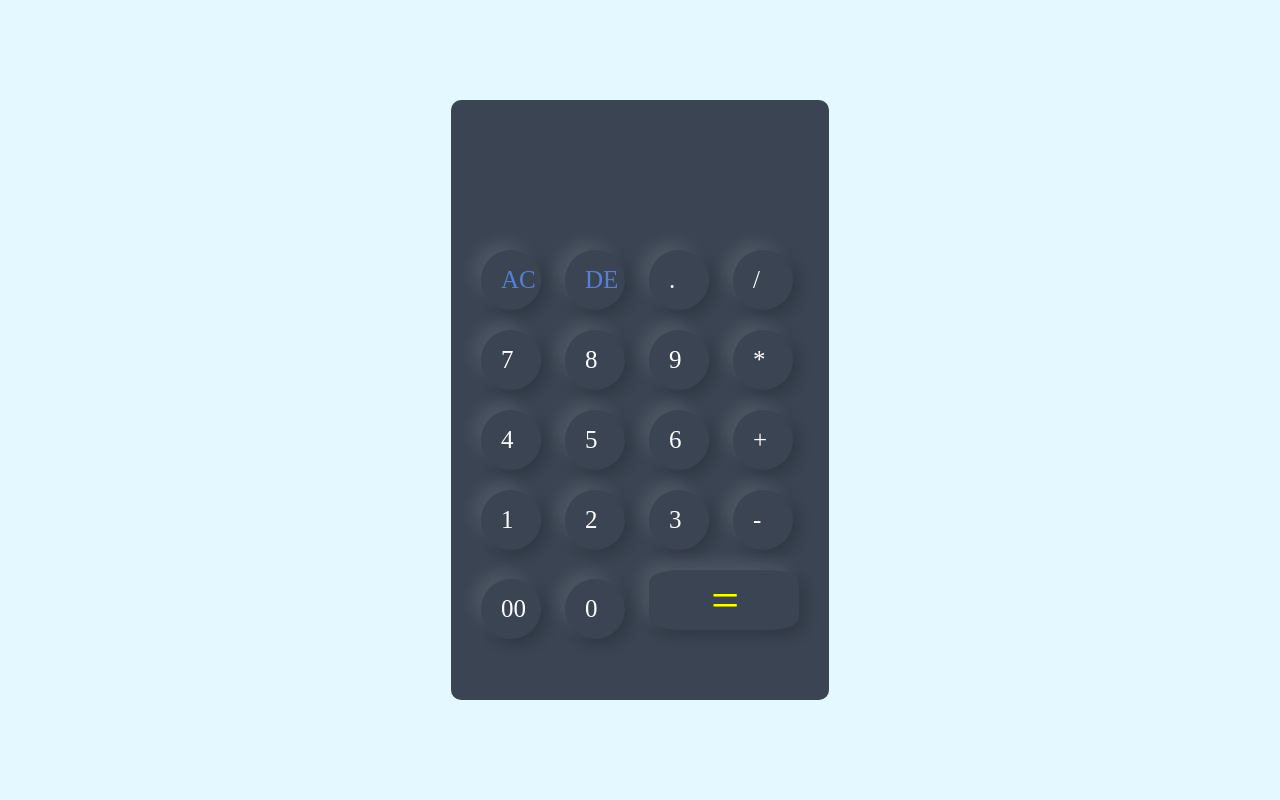
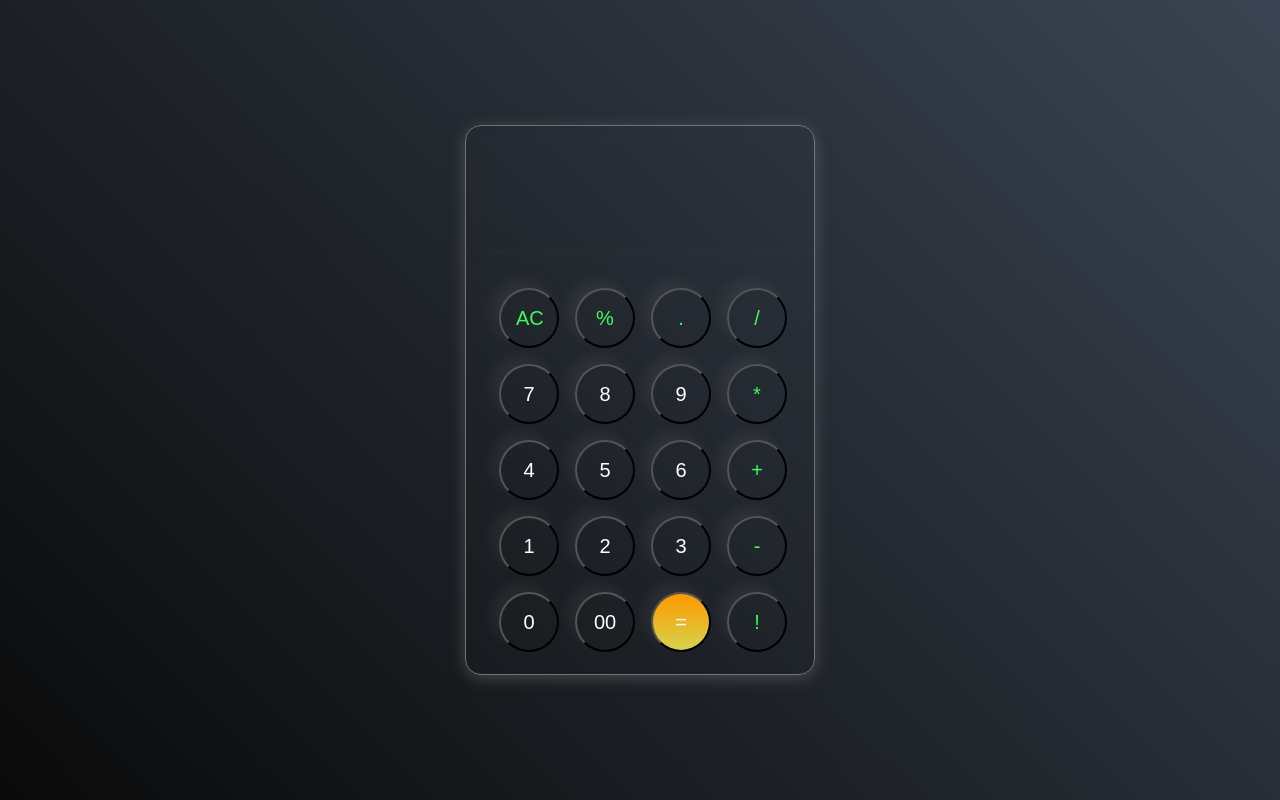
Before and after one commit to adityasuryawanshi7/calculator, a plain HTML site: page index.html in a window 1280 px wide. Drawn offline with Linux system fonts and the light colour scheme.

Commit message:
Add files via upload

```diff
--- a/index.html
+++ b/index.html
@@ -3,52 +3,35 @@
 <head>
     <meta charset="UTF-8">
     <meta name="viewport" content="width=device-width, initial-scale=1.0">
-    <title>CALCULATOR</title>
-    <link rel="stylesheet" href="style.css"></link>
+    <title>Calculator</title>
+    <link rel="stylesheet" href="style.css">
 </head>
 <body>
-    <div class="container">
-        <div class="calculator">
-            <form>
-                <div class="display">
-                    <input type="text"  name="display">
-                </div>
-                <div>
-                    <input type="butoon" value="AC" onclick="display.value = '' " style="color: rgb(84, 128, 215);">
-                    <input type="butoon" value="DE" style="color: rgb(84, 128, 215);">
-                    <input type="butoon" value="." onclick="display.value+='.' ">
-                    <input type="butoon" value="/" onclick="display.value+='/' ">
-
-                </div>
-                <div>
-                    <input type="butoon" value="7" onclick="display.value+='7' ">
-                    <input type="butoon" value="8" onclick="display.value+='8' ">
-                    <input type="butoon" value="9" onclick="display.value+='9' ">
-                    <input type="butoon" value="*" onclick="display.value+='*' ">
-                </div>
-                <div>
-                    <input type="butoon" value="4" onclick="display.value+='4' ">
-                    <input type="butoon" value="5" onclick="display.value+='5' ">
-                    <input type="butoon" value="6" onclick="display.value+='6' ">
-                    <input type="butoon" value="+" onclick="display.value+='+' ">
-                </div>
-                <div>
-                    <input type="butoon" value="1" onclick="display.value+='1' ">
-                    <input type="butoon" value="2" onclick="display.value+='2' ">
-                    <input type="butoon" value="3" onclick="display.value+='3' ">
-                    <input type="butoon" value="-" onclick="display.value+='-' ">
-                </div>
-                <div>
-                    <input type="butoon" value="00" onclick="display.value+='00' ">
-                    <input type="butoon" value="0" onclick="display.value+='0' ">
-                    <input type="butoon" value="=" class="equal" onclick="display.value = eval(display.value) ">
-                </div>
-            </form>
+    <div class="calculator">
+        <input type="text" id="display" readonly>
+        <div class="keys">
+            <button onclick="clearDisplay()" id="green">AC</button>
+            <button onclick="appendNumber('%')" id="green">%</button>
+            <button onclick="appendNumber('.')" id="green" >.</button>
+            <button onclick="appendOperator('/')" id="green">/</button>
+            <button onclick="appendNumber('7')">7</button>
+            <button onclick="appendNumber('8')">8</button>
+            <button onclick="appendNumber('9')">9</button>
+            <button onclick="appendOperator('*')" id="green">*</button>
+            <button onclick="appendNumber('4')">4</button>
+            <button onclick="appendNumber('5')">5</button>
+            <button onclick="appendNumber('6')">6</button>
+            <button onclick="appendOperator('+')" id="green">+</button>
+            <button onclick="appendNumber('1')">1</button>
+            <button onclick="appendNumber('2')">2</button>
+            <button onclick="appendNumber('3')">3</button>
+            <button onclick="appendNumber('-')" id="green">-</button>
+            <button onclick="appendNumber('0')">0</button>
+            <button onclick="appendNumber('00')">00</button>
+            <button onclick="calculateResult()" id="equal">=</button>
+            <button onclick="appendOperator('!')" id="green">!</button>
         </div>
     </div>
-
-
-
-<srcript src="first.js"> </srcript>
+    <script src="first.js"></script>
 </body>
 </html>
--- a/style.css
+++ b/style.css
@@ -1,56 +1,65 @@
+.keys{
+    display:grid;
+    grid-template-columns: repeat(4, 1fr);
+    gap:9px;
+    padding: 25px;
+}
 *{
-    margin:0;
+    margin: 0;
     padding:0;
-    font-family:'poppins';
     box-sizing: border-box;
 
 }
-.container{
-    width:100%;
+body{
     height:100vh;
     display: flex;
     justify-content: center;
-    align-content: center;
-    background: #e3f9ff;
+    align-items: center;
+    background: linear-gradient(45deg,#0a0a0a,#3a4452);
+
 }
 .calculator{
-    margin: 100px;
-    background: #3a4452;
-    padding: 20px;
-    border-radius: 10px;
+    border:1px solid #717377;
+    padding:4.5px;
+    border-radius: 16px;
+    height:550px;
+    width:350px;
+    background: transparent;
+    box-shadow:0px 3px 15px rgba(113,115,119, 0.5);
 }
-.calculator form input{
-    border:0;
-    outline:0;
+button{
+
+    padding:15px;
+    margin:3.5px;
+    background: transparent;
+    height:60px;
     width:60px;
-    height:60px;
+    color: white;
+    font-size: 20px;
+    font-weight: lighter;
     border-radius: 50%;
-    box-shadow: -8px -8px 15px rgba(255,255,255,0.1),5px 5px 15px rgba(0,0,0,0.2);
-    background: transparent;
-    font-size: 25px;
-    color: white;
-    margin:10px;
-    padding-left: 20px;
+    box-shadow: -8px -8px 15px rgba(255,255,255, 0.06);
     cursor: pointer;
-}
-form .display{
-    display:flex;
-    justify-content: flex-end;
-    margin:20px 0;
+
 
 }
-form .display input{
+#display{
+    width:100%;
+    border:none;
+    padding:20px;
+    margin:10px;
+    background: transparent;
+    box-shadow:0px 3px 15px rgba(84,84,84, 0.1) ;
+    font-size: 60px;
+    font-weight: bold;
     text-align: right;
-    flex:1;
-    font-size: 60px;
-    box-shadow: none;
-    border-radius: 0%;
+    cursor: pointer;
+    color: white;
+
 }
-form input.equal{
-    width:150px;
-    border-radius: 20%;
-    text-align: center;
-    padding-right: 18px;
-    color: yellow;
-    font-size: 50px;
+#equal{
+    background: linear-gradient(rgb(255, 153, 0),rgb(213, 211, 75));
 }
+#green{
+    color:rgb(56, 255, 89)
+}
```
